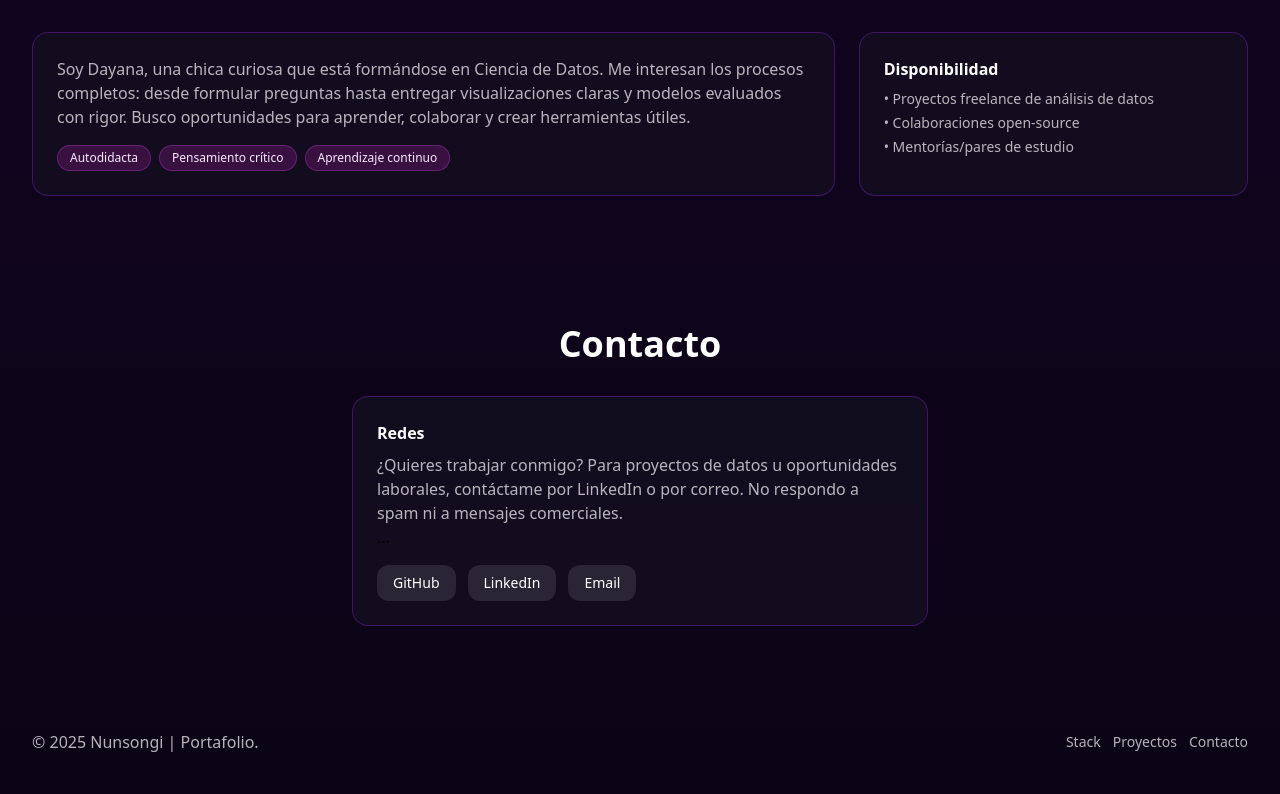
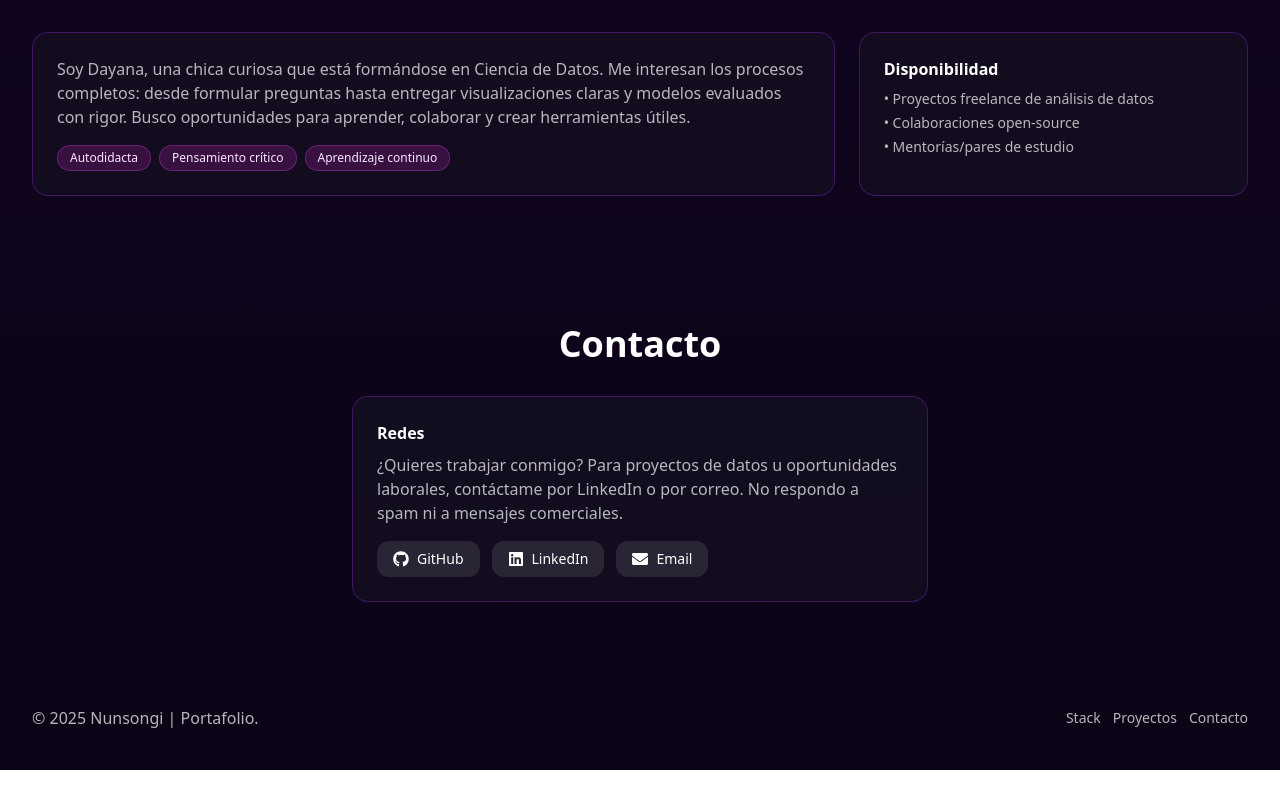
Before and after one commit to nunsongi/Data-Science-Portfolio, a React (Vite) app: page / in a window 1280 px wide. Shown: the part 2038-2832 px from the top of the page. After the commit the page ends 2808 px from the top, so only its background shows below. Built offline with nearby package versions, Linux system fonts and the light colour scheme.

Commit message:
feat: add icons

```diff
--- a/package.json
+++ b/package.json
@@ -11,7 +11,8 @@
   },
   "dependencies": {
     "react": "^19.2.0",
-    "react-dom": "^19.2.0"
+    "react-dom": "^19.2.0",
+    "react-icons": "^5.5.0"
   },
   "devDependencies": {
     "@eslint/js": "^9.39.1",
--- a/src/PortfolioNunsongi.jsx
+++ b/src/PortfolioNunsongi.jsx
@@ -1,4 +1,7 @@
 import React, { useMemo, useState } from 'react';
+import { FaGithub, FaLinkedin, FaTwitter, FaEnvelope } from 'react-icons/fa';
+
+
 
 // --- Palette
 // Dark: purple + black
@@ -282,38 +285,38 @@ export default function PortfolioNunsongi() {
                   ¿Quieres trabajar conmigo? Para proyectos de datos u oportunidades laborales,
                   contáctame por LinkedIn o por correo. No respondo a spam ni a mensajes comerciales.
                 </p>
-                ...
 
-
-            <div className="mt-4 flex gap-3">
+            <div className="mt-4 flex flex-wrap gap-3">
               <a
-                 className={`rounded-xl px-4 py-2 text-sm ${tone.ghost}`}
+                className={`inline-flex items-center gap-2 rounded-xl px-4 py-2 text-sm ${tone.ghost}`}
                 href="https://github.com/nunsongi"
                 target="_blank"
                 rel="noreferrer"
               >
-              GitHub
+                <FaGithub className="w-4 h-4" />
+                <span>GitHub</span>
               </a>
 
               <a
-                 className={`rounded-xl px-4 py-2 text-sm ${tone.ghost}`}
+                className={`inline-flex items-center gap-2 rounded-xl px-4 py-2 text-sm ${tone.ghost}`}
                 href="https://www.linkedin.com/in/dayana-c-a3470b299"
                 target="_blank"
                 rel="noreferrer"
               >
-               LinkedIn
+                <FaLinkedin className="w-4 h-4" />
+                <span>LinkedIn</span>
               </a>
 
               <a
-                   className={`rounded-xl px-4 py-2 text-sm ${tone.ghost}`}
+                className={`inline-flex items-center gap-2 rounded-xl px-4 py-2 text-sm ${tone.ghost}`}
                 href="https://mail.google.com/mail/?view=cm&fs=1&to=nunsongi0613@gmail.com"
                 target="_blank"
                 rel="noreferrer"
               >
-               Email
+                <FaEnvelope className="w-4 h-4" />
+                <span>Email</span>
               </a>
             </div>
-
           </div>
         </div>
       </Section>
```
Also changed, not shown: 1 other file (tests, documents, lock files or other folders). Lines whose indentation alone changed are shown as unchanged.
